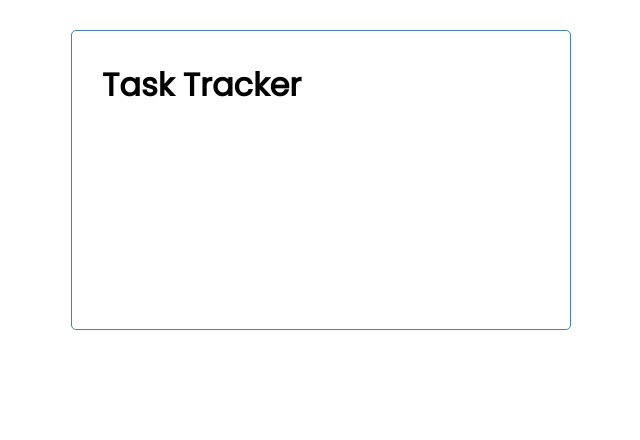
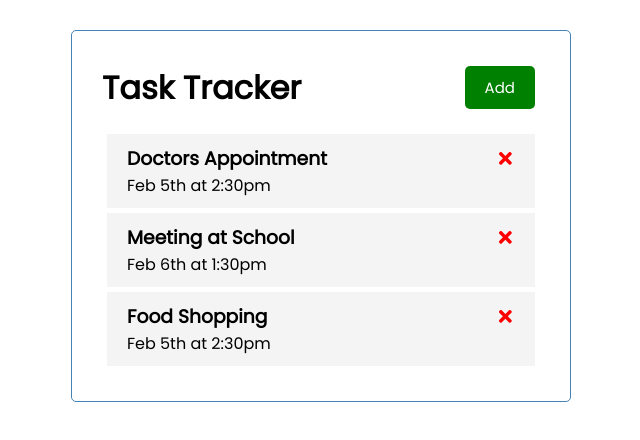
Before and after one commit to giriraj-pottekkad/react-app, a React (Create React App) app: page / in a window 1280 px wide. Shown: the top 440 px of the page, without its empty margins (319-959 px from the left). Built offline with nearby package versions, Linux system fonts and the light colour scheme.

Commit message:
Listing and deleting tasks

```diff
--- a/package.json
+++ b/package.json
@@ -8,6 +8,7 @@
     "@testing-library/user-event": "^12.1.10",
     "react": "^17.0.2",
     "react-dom": "^17.0.2",
+    "react-icons": "^4.2.0",
     "react-scripts": "4.0.3",
     "web-vitals": "^1.0.1"
   },
--- a/src/App.js
+++ b/src/App.js
@@ -1,10 +1,39 @@
+import { useState } from "react";
 import { Header } from "./components/Header";
+import Tasks from "./components/Tasks";
 
 
 function App() {
+  const [tasks, setTasks] = useState([
+    {
+      "id": 1,
+      "text": "Doctors Appointment",
+      "day": "Feb 5th at 2:30pm",
+      "reminder": true
+    },
+    {
+      "id": 2,
+      "text": "Meeting at School",
+      "day": "Feb 6th at 1:30pm",
+      "reminder": true
+    },
+    {
+      "id": 3,
+      "text": "Food Shopping",
+      "day": "Feb 5th at 2:30pm",
+      "reminder": true
+    }
+  ])
+
+  //Delete Task
+  const deleteTask = (id) => {
+    setTasks(tasks.filter((task) => task.id !== id))
+  }
+
   return (
     <div className="container">
       <Header />
+      {tasks.length > 0 ? <Tasks tasks={tasks} onDelete={deleteTask} /> : "No Tasks to Show"}
     </div>
   );
 }
--- /dev/null
+++ b/src/components/Button.js
@@ -0,0 +1,20 @@
+import PropTypes from 'prop-types'
+
+const Button = ({ color, text, onClick }) => {
+    return (
+        <div>
+            <button
+            onClick={onClick}
+            style={{backgroundColor : color}}
+            className='btn'>{text}</button>
+        </div>
+    )
+}
+
+Button.propTypes = {
+   text : PropTypes.string,
+   color: PropTypes.string,
+   onClick: PropTypes.func.isRequired
+}
+
+export default Button
--- a/src/components/Header.js
+++ b/src/components/Header.js
@@ -1,9 +1,14 @@
 import PropTypes from 'prop-types'
+import Button from './Button'
 
 export const Header = ({ title }) => {
+    const onClick = () => {
+        console.log('Click')
+    }
     return (
-        <header>
+        <header className='header'>
             <h1>{title}</h1>
+            <Button color='green' text='Add' onClick={onClick} />
         </header>
     )
 }
--- /dev/null
+++ b/src/components/Task.js
@@ -0,0 +1,13 @@
+import React from 'react'
+import { FaTimes } from 'react-icons/fa'
+
+const Task = ({ task, onDelete }) => {
+    return (
+        <div className='task'>
+            <h3>{task.text} <FaTimes style={{ color: 'red', cursor: 'pointern' }} onClick={() => onDelete(task.id)} /></h3>
+            <p>{task.day}</p>
+        </div>
+    )
+}
+
+export default Task
--- /dev/null
+++ b/src/components/Tasks.js
@@ -0,0 +1,17 @@
+import PropTypes from 'prop-types'
+import Task from './Task'
+
+const Tasks = ({ tasks, onDelete }) => {
+    return (
+        <>
+            {tasks.map((task) =>
+                (<Task key={task.id} task={task} onDelete={onDelete} />))}
+        </>
+    )
+}
+
+Tasks.propTypes = {
+    task: PropTypes.object.isRequired
+}
+
+export default Tasks
```
